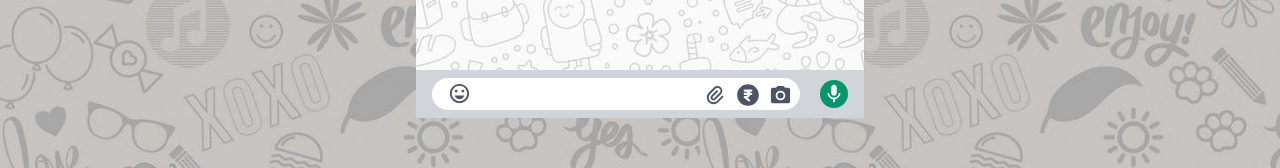
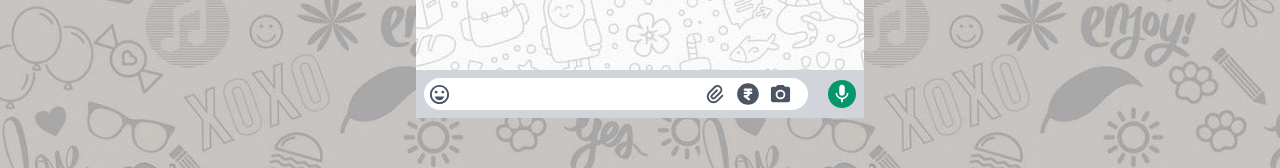
Before and after one commit to sreejithece/whatzapp-tailwind, a website: page message.html in a window 1280 px wide. Shown: the part 567-735 px from the top of the page. Drawn offline with Linux system fonts and the light colour scheme.

Commit message:
Fix UI Layout

```diff
--- a/message.html
+++ b/message.html
@@ -115,10 +115,10 @@
     </section>
 
     <!-- mesage section-->
-    <section id="message" class="bg-gray-300 h-[3rem] ">
-      <div class="relative flex space-x-5 justify-center items-center pt-2">
-        <div class="">
-          <div class="absolute left-[2rem] top-3">
+    <section id="message" class="bg-gray-300 h-[3rem]">
+      <div class="relative flex space-x-5 justify-center items-center p-2 ">
+        <!--emoji & inputbox-->
+        <div class="flex items-center space-x-2 flex-1 bg-white p-1 rounded-full">
           <!--emoji-->
           <svg xmlns=" http://www.w3.org/2000/svg" width="23" height="23" viewBox="0 0 24 24"
             class="text-gray-600 fill-current">
@@ -128,12 +128,12 @@
             <path
               d="M11.99 2C6.47 2 2 6.48 2 12s4.47 10 9.99 10C17.52 22 22 17.52 22 12S17.52 2 11.99 2zM12 20c-4.42 0-8-3.58-8-8s3.58-8 8-8s8 3.58 8 8s-3.58 8-8 8z" />
           </svg>
+          <!--input-->
+          <input type="text" name="message" id="message" class="outline-none">
         </div>
 
-          <!--input-->
-          <input type="text" name="message" id="message" class="p-1 rounded-full w-[23rem] outline-none ">
-
-          <div class="flex justify-center items-center absolute right-[4.5rem] top-3 space-x-2">
+        <!--icons -->
+        <div class="flex justify-center items-center absolute right-[4.5rem] space-x-2">
           <!--attachment-->
           <svg xmlns="http://www.w3.org/2000/svg" width="23" height="23" viewBox="0 0 24 24"
             class="text-gray-600 fill-current">
@@ -158,8 +158,6 @@
             <path
               d="M9 2L7.17 4H4c-1.1 0-2 .9-2 2v12c0 1.1.9 2 2 2h16c1.1 0 2-.9 2-2V6c0-1.1-.9-2-2-2h-3.17L15 2H9zm3 15c-2.76 0-5-2.24-5-5s2.24-5 5-5s5 2.24 5 5s-2.24 5-5 5z" />
           </svg>
-
-          </div>
         </div>
 
         <!--microphone-->
@@ -170,7 +168,7 @@
               d="M12 14c1.66 0 2.99-1.34 2.99-3L15 5c0-1.66-1.34-3-3-3S9 3.34 9 5v6c0 1.66 1.34 3 3 3zm5.3-3c0 3-2.54 5.1-5.3 5.1S6.7 14 6.7 11H5c0 3.41 2.72 6.23 6 6.72V21h2v-3.28c3.28-.48 6-3.3 6-6.72h-1.7z" />
           </svg>
         </div>
-
+      </div>
       </div>
     </section>
   </main>
```
Lines whose indentation alone changed are shown as unchanged.
